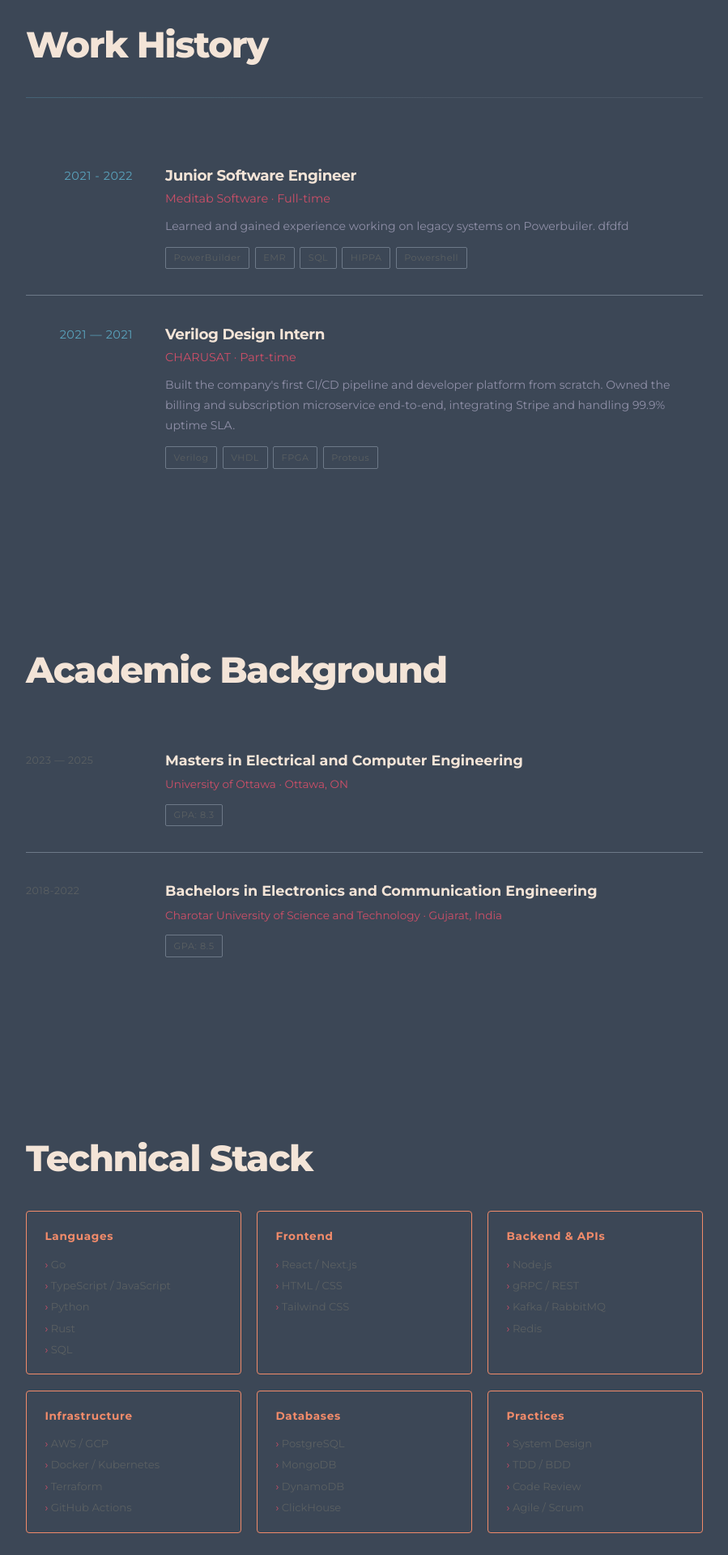
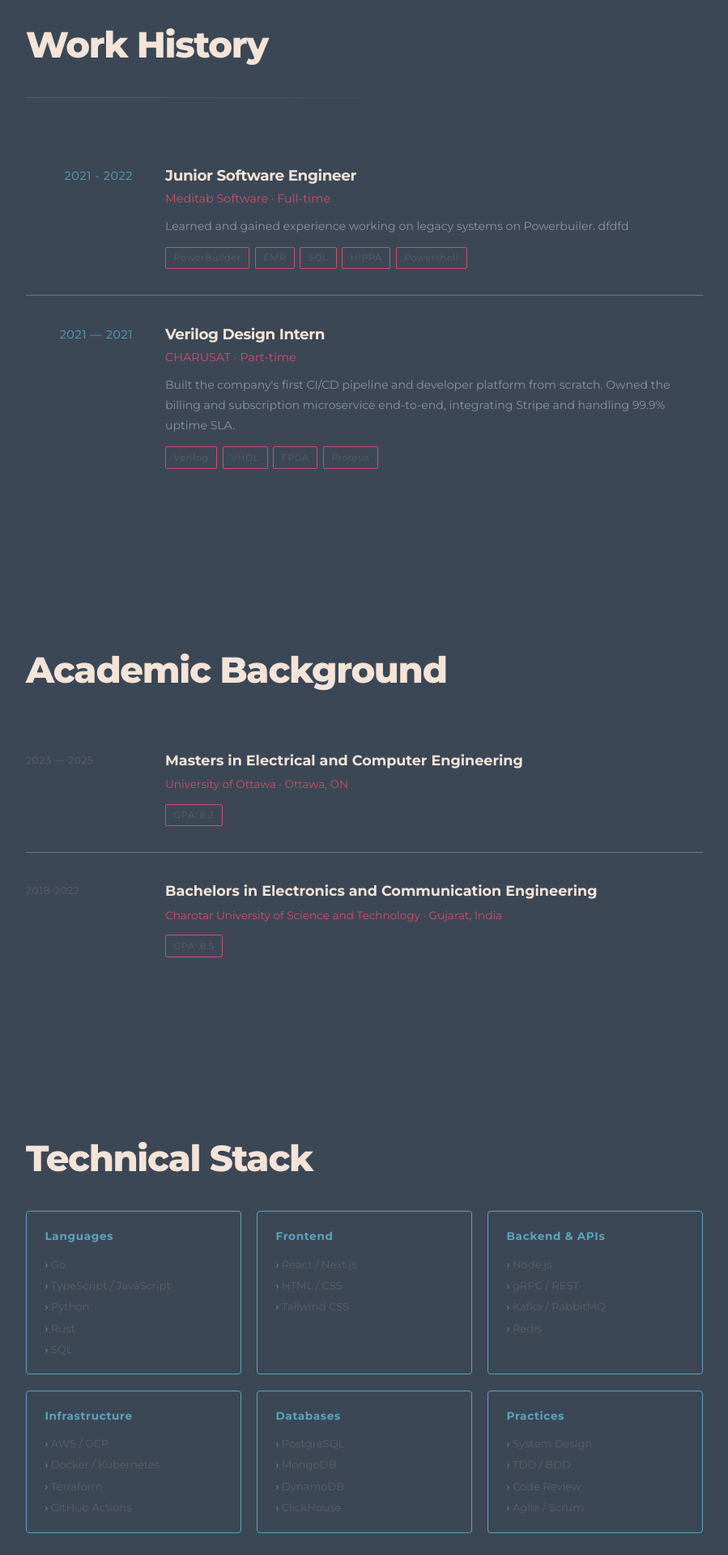
Before and after one commit to ketul-P/folio, a React app: page / in a window 1280 px wide. Shown: the part 1460-3380 px from the top of the page at 81% size, without its empty margins (190-1089 px from the left). Built offline with nearby package versions, Linux system fonts and the light colour scheme; the HTML template or start-up script is replaced by a standard one.

Commit message:
- Color updates, variable corrections

```diff
--- a/src/components/SectionWrapper.module.css
+++ b/src/components/SectionWrapper.module.css
@@ -31,7 +31,7 @@
 
 .divider {
   height: 1px;
-  background: linear-gradient(90deg, var(--accent2) 0%, var(--bg3) 60%);
+  background: linear-gradient(90deg, var(--accent2) 0%, var(--bg) 60%);
   margin-bottom: 3rem;
   opacity: 0.3;
 }
--- a/src/components/Skills.module.css
+++ b/src/components/Skills.module.css
@@ -6,7 +6,7 @@
 
 .card {
   background: var(--bg);
-  border: 1px solid var(--accent3);
+  border: 1px solid var(--accent2);
   border-radius: 4px;
   padding: 1.2rem 1.4rem;
   transition: border-color 0.2s, transform 0.2s;
@@ -20,7 +20,7 @@
   font-family: var(--font-head);
   font-size: 0.85rem;
   font-weight: 700;
-  color: var(--accent3);
+  color: var(--accent2);
   margin-bottom: 0.7rem;
   letter-spacing: 0.05em;
 }
@@ -39,5 +39,5 @@
 
 .list li::before {
   content: '› ';
-  color: var(--accent);
+  color: var(--accent2);
 }
--- a/src/components/Tag.module.css
+++ b/src/components/Tag.module.css
@@ -2,7 +2,7 @@
   display: inline-block;
   font-size: 0.7rem;
   padding: 0.2rem 0.6rem;
-  border: 1px solid var(--border);
+  border: 1px solid var(--accent);
   border-radius: 2px;
   color: var(--muted);
   letter-spacing: 0.05em;
```
